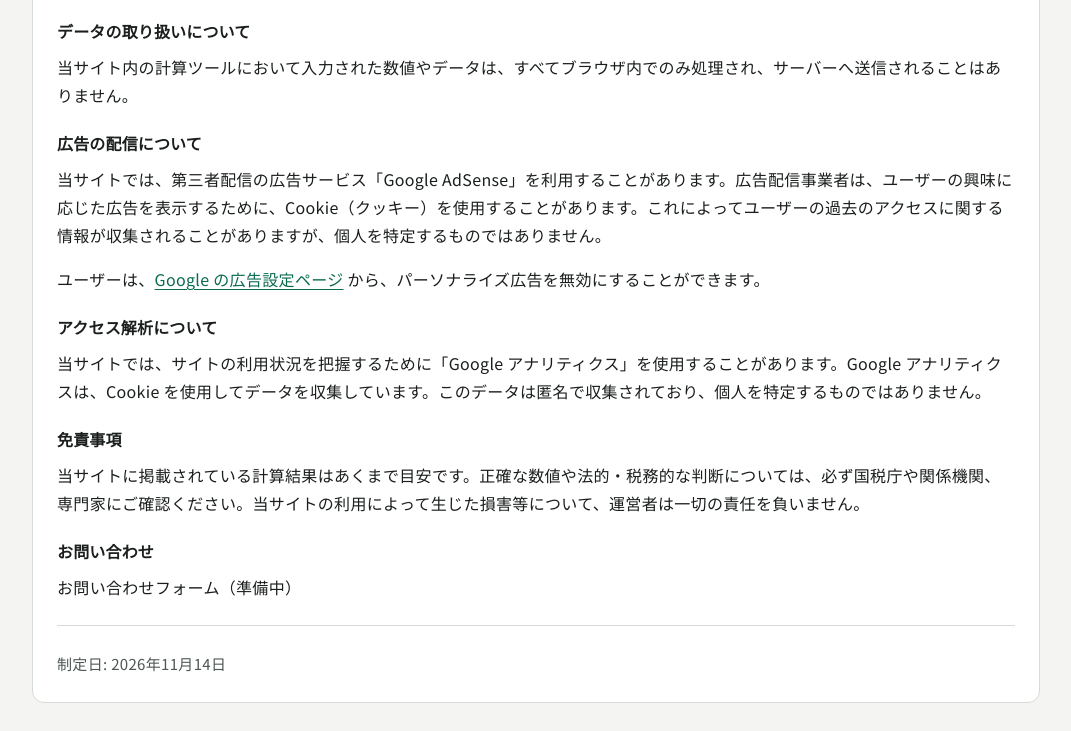
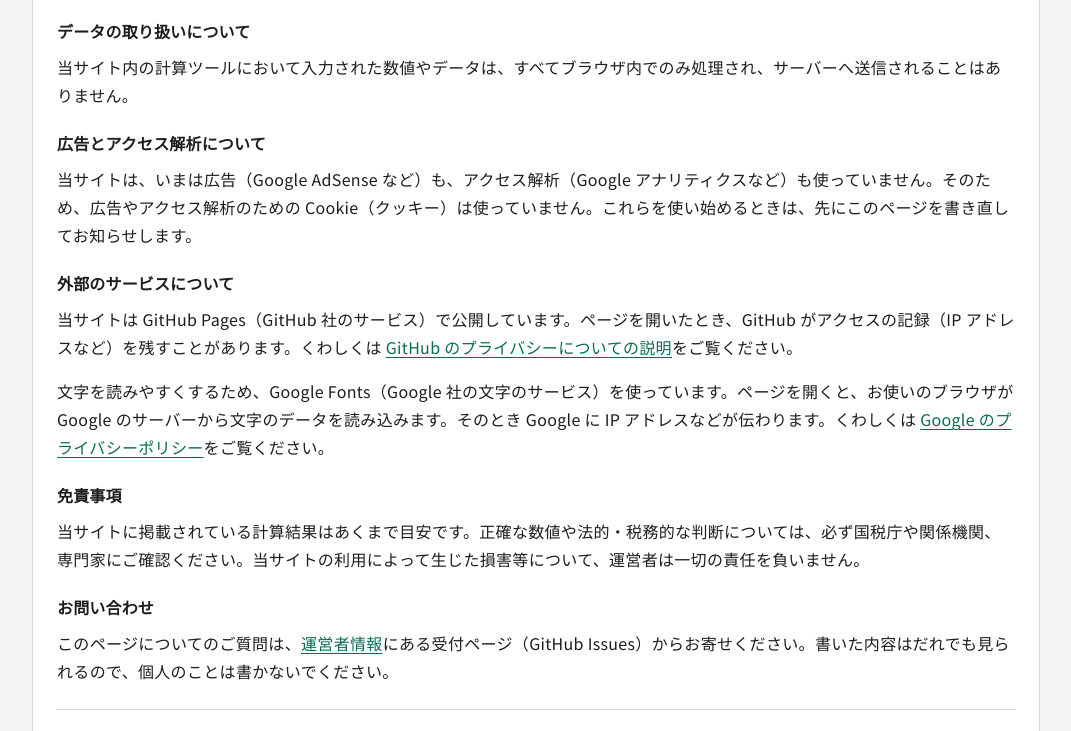
Before and after one commit to sukima-keisan/sukima-keisan.github.io, a plain HTML site: page privacy.html in a window 1280 px wide. Shown: the part 220-951 px from the top of the page, without its empty margins (104-1175 px from the left). Drawn offline with Linux system fonts and the light colour scheme.

Commit message:
プライバシーポリシーを実際のサイトに合わせる（広告・アクセス解析は使っていない、GitHub Pages と Google Fonts を明記、問い合わせ先を GitHub Issues に）
Co-Authored-By: Claude Opus 5.5 <noreply@anthropic.com>

```diff
--- a/privacy.html
+++ b/privacy.html
@@ -29,17 +29,17 @@
 <p>「すき間計算」（以下、「当サイト」）は、ユーザーのプライバシーを尊重し、個人情報の保護に努めます。</p>
 <h3>データの取り扱いについて</h3>
 <p>当サイト内の計算ツールにおいて入力された数値やデータは、すべてブラウザ内でのみ処理され、サーバーへ送信されることはありません。</p>
-<h3>広告の配信について</h3>
-<p>当サイトでは、第三者配信の広告サービス「Google AdSense」を利用することがあります。広告配信事業者は、ユーザーの興味に応じた広告を表示するために、Cookie（クッキー）を使用することがあります。これによってユーザーの過去のアクセスに関する情報が収集されることがありますが、個人を特定するものではありません。</p>
-<p>ユーザーは、<a href="https://adssettings.google.com" rel="noopener">Google の広告設定ページ</a> から、パーソナライズ広告を無効にすることができます。</p>
-<h3>アクセス解析について</h3>
-<p>当サイトでは、サイトの利用状況を把握するために「Google アナリティクス」を使用することがあります。Google アナリティクスは、Cookie を使用してデータを収集しています。このデータは匿名で収集されており、個人を特定するものではありません。</p>
+<h3>広告とアクセス解析について</h3>
+<p>当サイトは、いまは広告（Google AdSense など）も、アクセス解析（Google アナリティクスなど）も使っていません。そのため、広告やアクセス解析のための Cookie（クッキー）は使っていません。これらを使い始めるときは、先にこのページを書き直してお知らせします。</p>
+<h3>外部のサービスについて</h3>
+<p>当サイトは GitHub Pages（GitHub 社のサービス）で公開しています。ページを開いたとき、GitHub がアクセスの記録（IP アドレスなど）を残すことがあります。くわしくは <a href="https://docs.github.com/ja/site-policy/privacy-policies/github-general-privacy-statement" rel="noopener">GitHub のプライバシーについての説明</a>をご覧ください。</p>
+<p>文字を読みやすくするため、Google Fonts（Google 社の文字のサービス）を使っています。ページを開くと、お使いのブラウザが Google のサーバーから文字のデータを読み込みます。そのとき Google に IP アドレスなどが伝わります。くわしくは <a href="https://policies.google.com/privacy?hl=ja" rel="noopener">Google のプライバシーポリシー</a>をご覧ください。</p>
 <h3>免責事項</h3>
 <p>当サイトに掲載されている計算結果はあくまで目安です。正確な数値や法的・税務的な判断については、必ず国税庁や関係機関、専門家にご確認ください。当サイトの利用によって生じた損害等について、運営者は一切の責任を負いません。</p>
 <h3>お問い合わせ</h3>
-<p>お問い合わせフォーム（準備中）</p>
+<p>このページについてのご質問は、<a href="about.html">運営者情報</a>にある受付ページ（GitHub Issues）からお寄せください。書いた内容はだれでも見られるので、個人のことは書かないでください。</p>
 <hr/>
-<p class="note bx">制定日: 2026年11月14日</p>
+<p class="note bx">制定日: 2026年11月14日 ／ 改定日: 2026年11月27日<wbr/>（実際に<wbr/>使っている<wbr/>サービスに<wbr/>合わせて<wbr/>書き直し）</p>
 </section>
 </main>
 <!--sk:footer--><footer class="sk-footer"><div class="sk-footer-in"><p class="sk-footer-name"><a href="./">すき間計算</a></p><p class="sk-footer-note">計算の結果は目安です。数字は国や自治体などの一次資料で確かめ、各ページに出典を載せています。入力した数字は送信されません。</p><nav class="sk-footer-links" aria-label="サイトの案内"><a href="./">トップ</a><a href="about.html">運営者情報</a><a href="privacy.html">プライバシーポリシー</a></nav><p class="sk-footer-copy">© 2026 すき間計算</p></div></footer><!--/sk:footer-->
```
